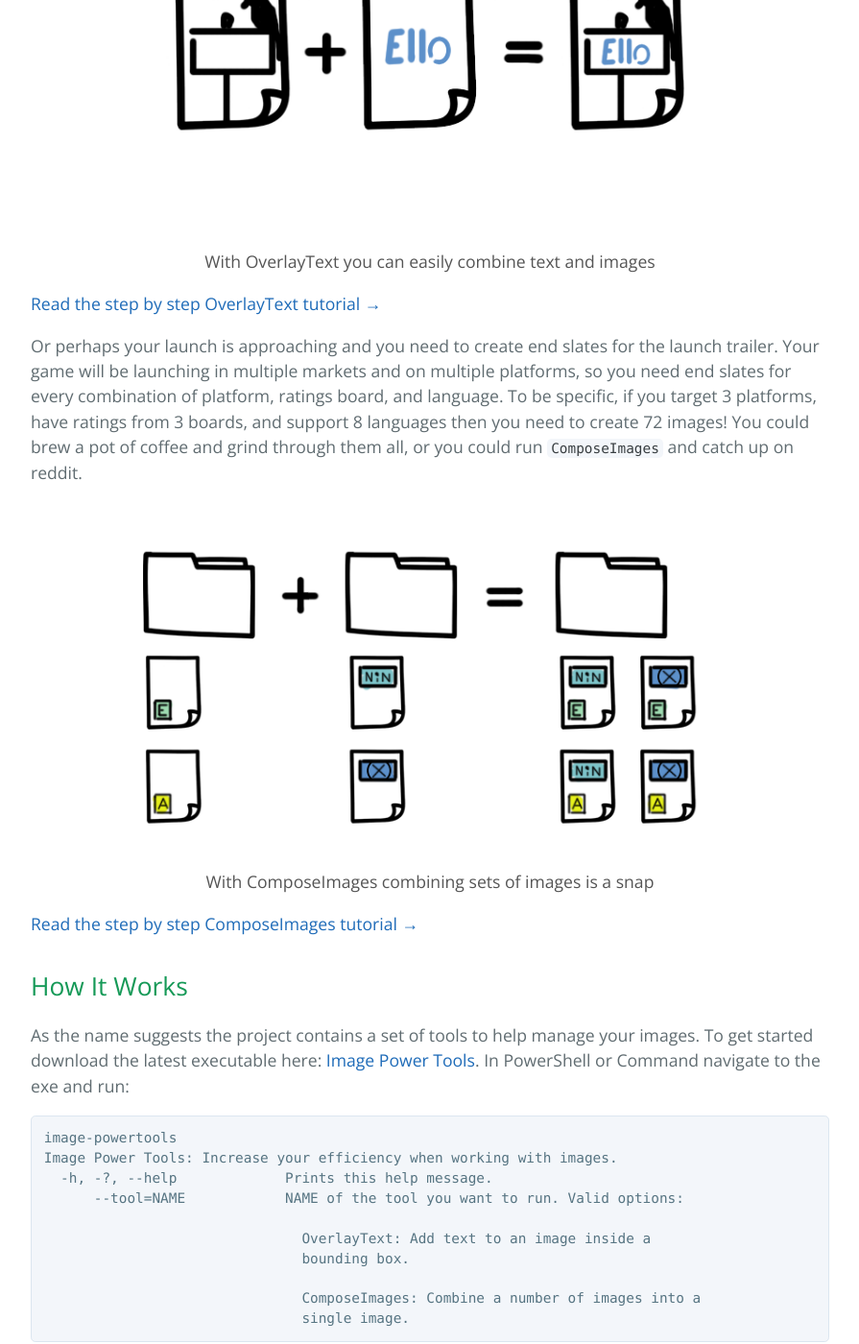
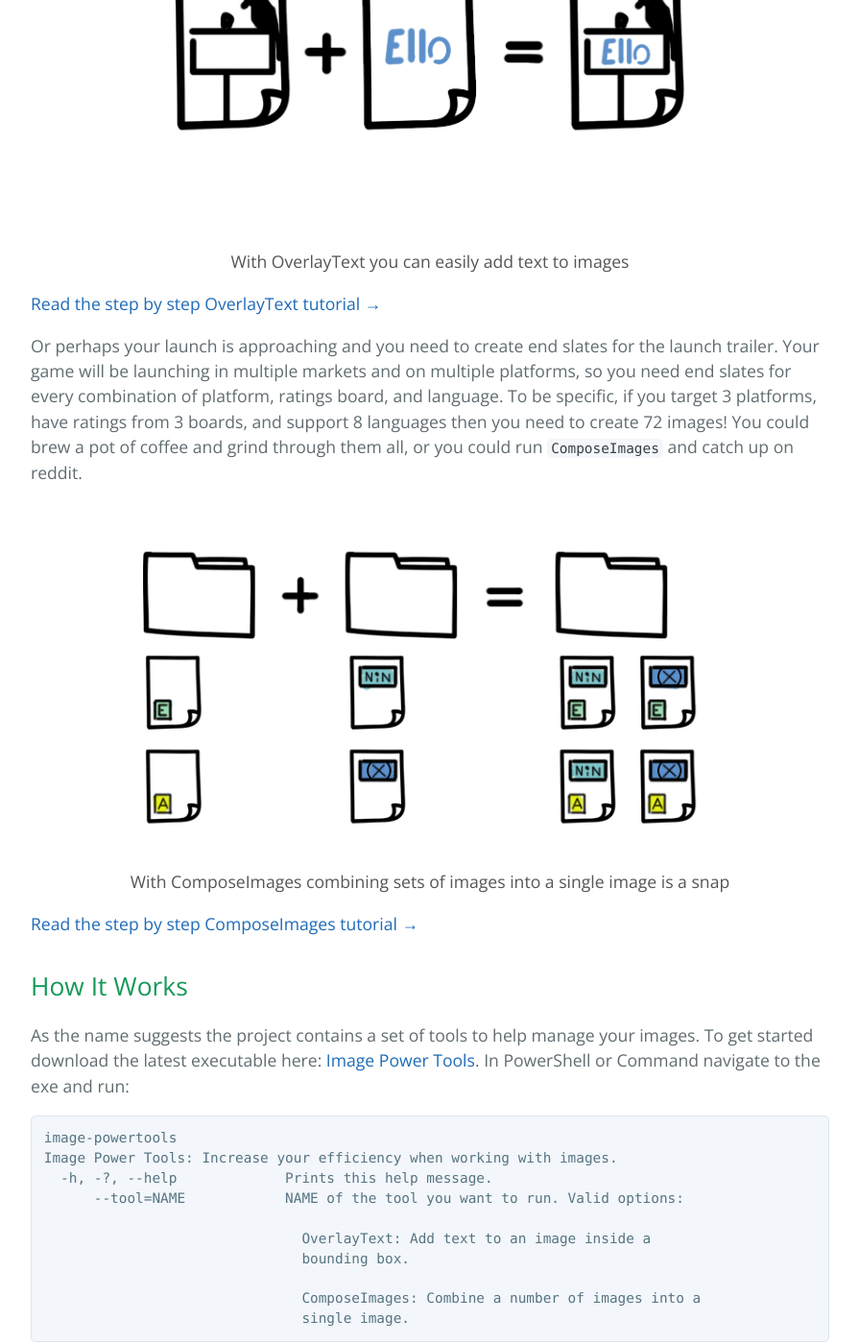
Before and after one commit to aschearer/image-powertools, a Jekyll site: the page built from index.md, in a window 1280 px wide and 1400 px high, scrolled down 830 px. Shown: the whole window at 96% size, without its empty margins (192-1087 px from the left). Built offline with Jekyll 4.4.1, drawn with Linux system fonts in a browser that asks for light colours.

Commit message:
Tweaking caption wording

```diff
--- a/index.md
+++ b/index.md
@@ -9,7 +9,7 @@
 Imagine you need to create Steam capsule images for an upcoming sale. You've got a capsule image and some localized text to be inserted in a space in the center of each image. Using the `OverlayText` tool you can do this automatically.
 <figure>
     <img src="img/overlaytext-example.png" />
-    <figcaption>With OverlayText you can easily combine text and images</figcaption>
+    <figcaption>With OverlayText you can easily add text to images</figcaption>
 </figure>
 
 [Read the step by step OverlayText tutorial →][4]
@@ -17,7 +17,7 @@
 Or perhaps your launch is approaching and you need to create end slates for the launch trailer. Your game will be launching in multiple markets and on multiple platforms, so you need end slates for every combination of platform, ratings board, and language. To be specific, if you target 3 platforms, have ratings from 3 boards, and support 8 languages then you need to create 72 images! You could brew a pot of coffee and grind through them all, or you could run `ComposeImages` and catch up on reddit.
 <figure>
     <img src="img/composeimages-example.png" />
-    <figcaption>With ComposeImages combining sets of images is a snap</figcaption>
+    <figcaption>With ComposeImages combining sets of images into a single image is a snap</figcaption>
 </figure>
 
 [Read the step by step ComposeImages tutorial →][5]
```
